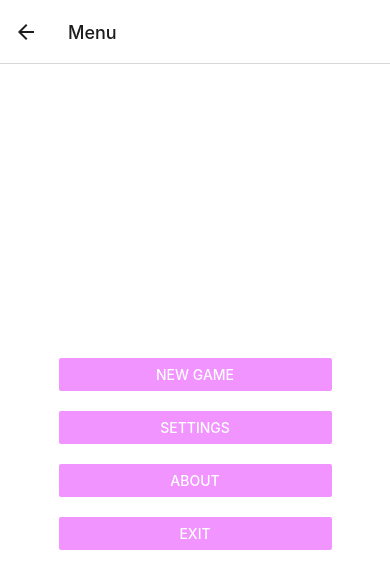
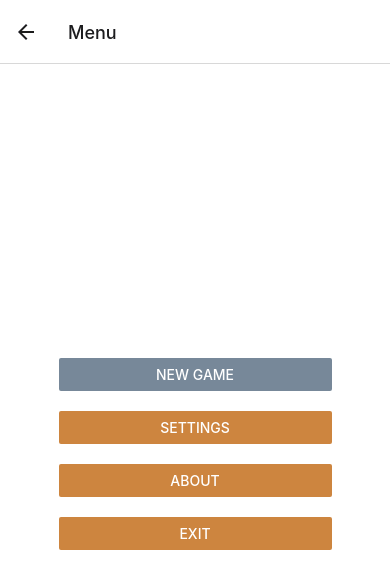
Before and after one commit to nastiandru/wsei-wordle, a React Native app: screen / in a window 390 px wide. Shown: the top 588 px of the page. Built offline with nearby package versions, Linux system fonts and the light colour scheme.

Commit message:
change color

```diff
--- a/src/screens/MenuScreen.tsx
+++ b/src/screens/MenuScreen.tsx
@@ -1,36 +1,49 @@
 import { BackHandler, Button, View, StyleSheet } from "react-native";
-import React, { useContext } from "react";
+import React, { useContext,useState } from "react";
 import { ThemeContext } from "../ThemeContext";
 
 export default function MenuScreen({ navigation }: { navigation: any }) : JSX.Element {
     const { isDarkMode } = useContext(ThemeContext);
+    const [newGameButtonColor, setNewGameButtonColor] = useState("#778899");
+
+    const handleNewGamePress = () => {
+        const previousColor = newGameButtonColor;
+        setNewGameButtonColor("#00FF00");
+
+        setTimeout(() => {
+            setNewGameButtonColor(previousColor);
+        }, 1000);
+
+        navigation.navigate('Game');
+    };
+
     return (
         <View style={[styles.container, isDarkMode && styles.darkContainer]}>
       <View style={styles.buttonContainer}>
-        <Button
-          title="New Game"
-          color="#f194ff"
-          onPress={() => navigation.navigate('Game')}
-        />
+      <Button
+                    title="New Game"
+                    color={newGameButtonColor}
+                    onPress={handleNewGamePress}
+                />
       </View>
       <View style={styles.buttonContainer}>
         <Button
           title="Settings"
-          color="#f194ff"
+          color="#CD853F"
           onPress={() => navigation.navigate('Settings')}
         />
       </View>
       <View style={styles.buttonContainer}>
         <Button
           title="About"
-          color="#f194ff"
+          color="#CD853F"
           onPress={() => navigation.navigate('About')}
         />
       </View>
       <View style={styles.buttonContainer}>
         <Button
           title="Exit"
-          color="#f194ff"
+          color="#CD853F"
           onPress={() => BackHandler.exitApp()}
         />
       </View>
```
